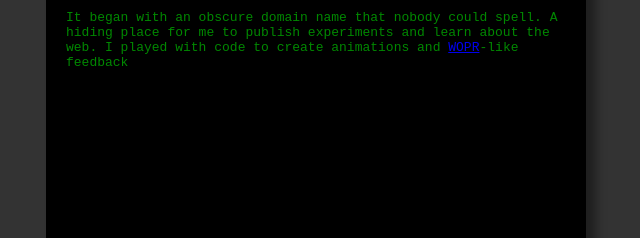
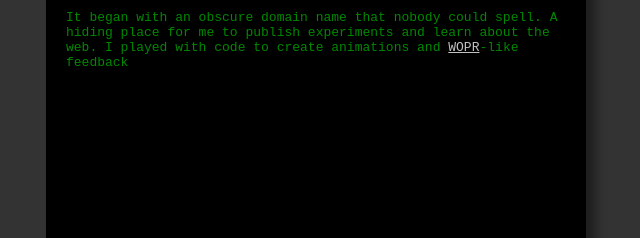
Before and after one commit to atomantic/tilde, a plain HTML site: page tilde.town/public_html/index.html in a window 1280 px wide. Shown: the part 390-628 px from the top of the page, 324-964 px from the left. Drawn offline with Linux system fonts and the light colour scheme.

Commit message:
better links for tilde.town

```diff
--- a/tilde.town/public_html/index.html
+++ b/tilde.town/public_html/index.html
@@ -28,6 +28,9 @@
   .controller audio {
       width:100%;
       margin:auto;
+  }
+  a:link,a:hover,a:visited,a:active {
+    color:#c0c0c0;
   }
 </style>
 </head>
```
